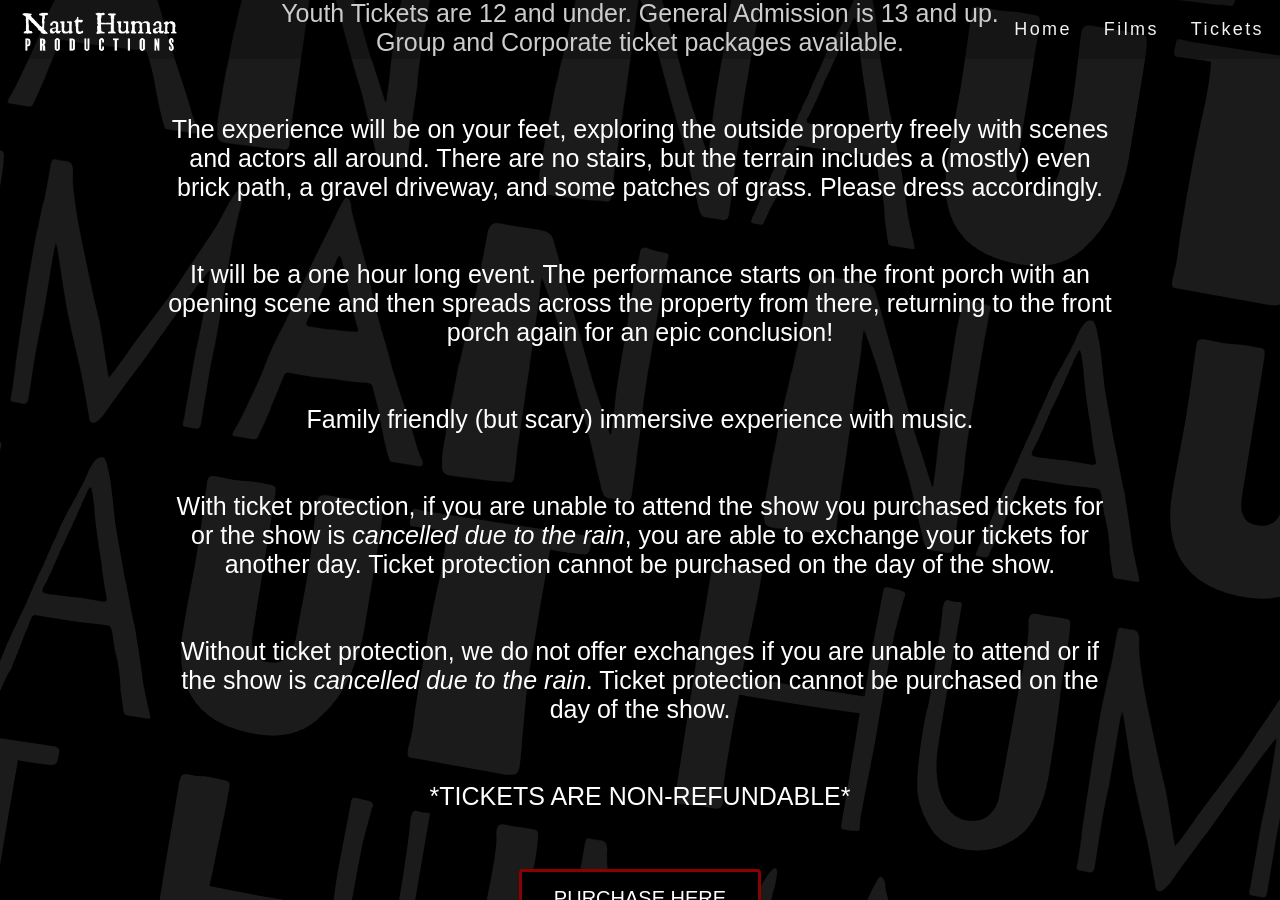
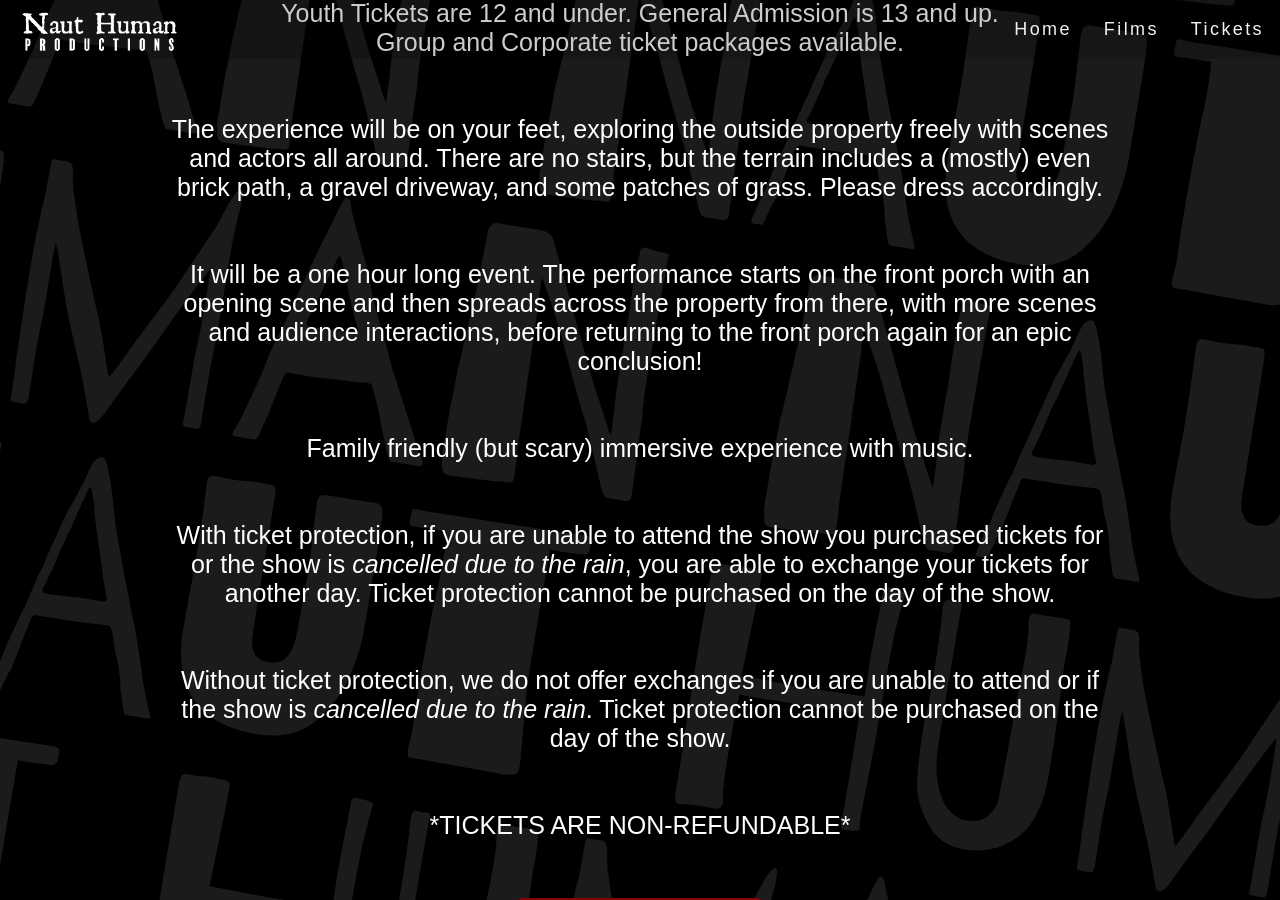
Before and after one commit to nauthuman/website, a Jekyll site: the page built from tickets.html, in a window 1280 px wide and 900 px high, scrolled down 1822 px. Built offline with Jekyll 4.4.1, drawn with Linux system fonts in a browser that asks for light colours; some web fonts are replaced.

Commit message:
Update ticketinfo_panel.html

```diff
--- a/_includes/ticketinfo_panel.html
+++ b/_includes/ticketinfo_panel.html
@@ -118,7 +118,7 @@ div.ticketinfo-wrapper {
 	    <br>
 	    <br>
 	It will be a one hour long event. The performance starts on the front porch with an opening scene and then spreads across the property from there,
-	    returning to the front porch again for an epic conclusion!
+	    with more scenes and audience interactions, before returning to the front porch again for an epic conclusion!
 	    <br>
 	    <br>
 	    <br>
```
